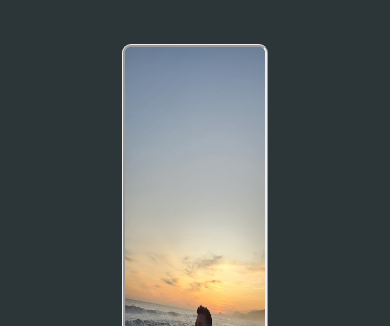
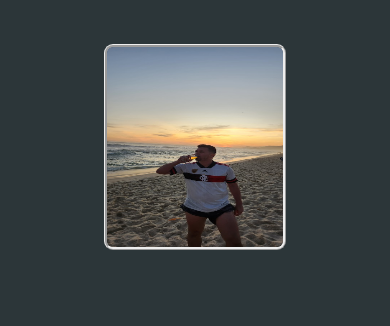
Before and after one commit to wallanf/portfolio, a plain HTML site: page index.html in a window 390 px wide. Shown: the part 82-408 px from the top of the page. Drawn offline with nearby package versions, Linux system fonts and the light colour scheme.

Commit message:
ajuste imagem

```diff
--- a/styles/style.css
+++ b/styles/style.css
@@ -134,4 +134,8 @@ body{
         width: auto;
     }
 
+    .apresentacao__imagem{
+        width: 50%;
+        height: 200px;
+    }
 }
```
